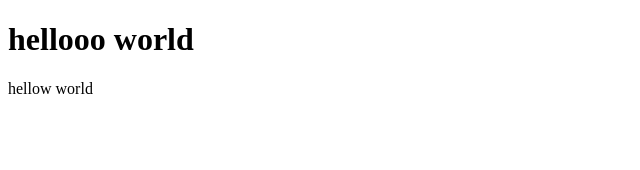
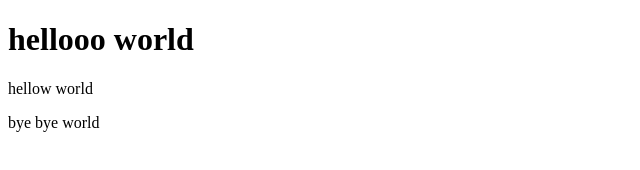
Before and after one commit to Space-microwave/demo-repo, a plain HTML site: page index.html in a window 1280 px wide. Shown: the whole page, without its empty margins (0-640 px from the left). Drawn offline with Linux system fonts and the light colour scheme.

Commit message:
add p tag with value bye bye world

```diff
--- a/index.html
+++ b/index.html
@@ -9,5 +9,6 @@
 <body>
     <h1>hellooo world</h1>
     <p>hellow world</p>
+    <p>bye bye world</p>
 </body>
 </html>
```
